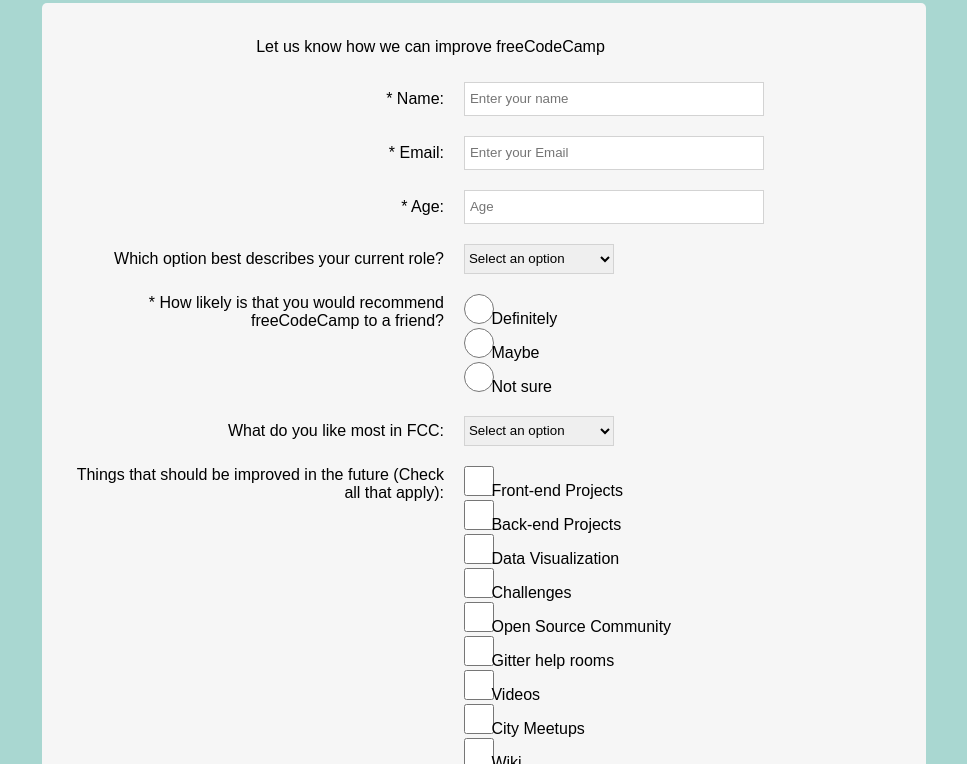
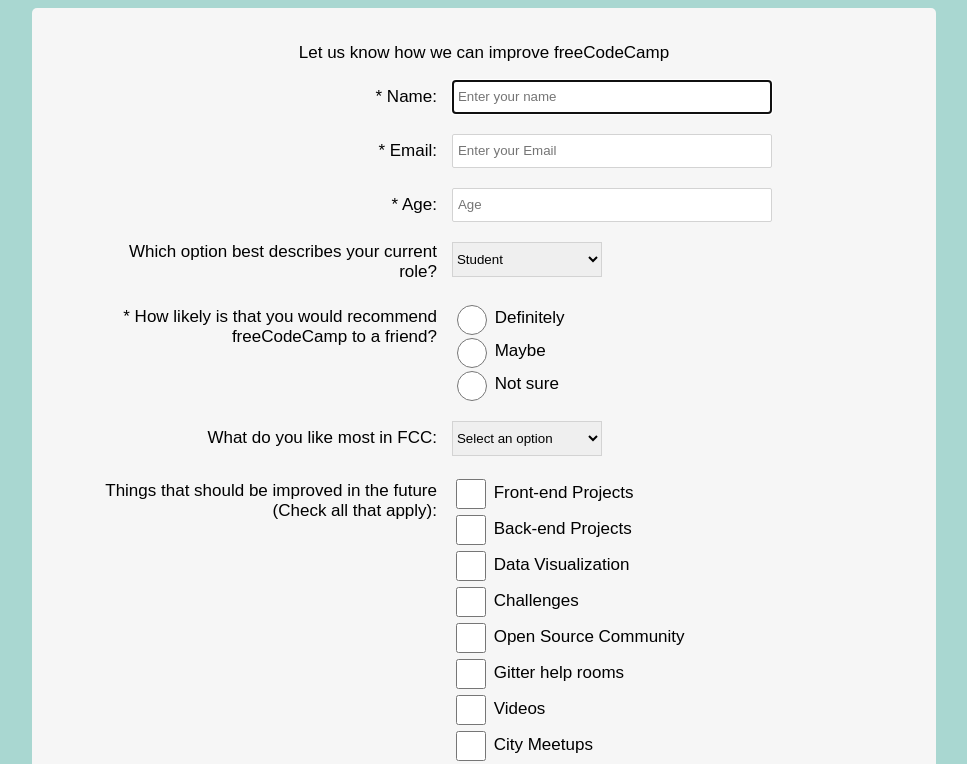
Before and after one commit to sergeialimov/survey-form, a plain HTML site: page index.html in a window 1280 px wide. Shown: the part 77-841 px from the top of the page, without its empty margins (156-1123 px from the left). Drawn offline with Linux system fonts and the light colour scheme.

Commit message:
wrap form elements with divs

```diff
--- a/index.html
+++ b/index.html
@@ -10,42 +10,64 @@
       <form id="survey-form">
         <p id="description">Let us know how we can improve freeCodeCamp</p>
         <div id="form-body">
+          <div class="labels">
             <label for="name">* Name:</label>
-          <input type="text" id="name" placeholder="Enter your name" required size="45">
-
+          </div>
+          <div class="right-tab">
+            <input autofocus type="text" id="name" placeholder="Enter your name" required size="45">
+          </div>
+          <div class="labels">
             <label for="email">* Email:</label>
+          </div>
+          <div class="right-tab">
             <input type="email" id="email" placeholder="Enter your Email" required size="145">
-
+          </div>
+          <div class="labels">
             <label for="age">* Age:</label>
+          </div>
+          <div class="right-tab">
             <input type="number" id="age" placeholder="Age" required size="45">
-
+          </div>
+          <div class="labels">
             <label for "role">Which option best describes your current role?</label>
+          </div>
+          <div class="right-tab">
             <select id="role">
-            <option value="select-an-option" selected disabled>Select an option</option>
-            <option value="student">Student</option>
+              <option value="select-an-option" disabled>Select an option</option>
+              <option value="student" selected>Student</option>
               <option value="fullTimeJob">Full time job</option>
               <option value="fullTimeLearner">Full time learner</option>
               <option value="preferNotToSay">Prefer not to say</option>
               <option value="other">Other</option>
             </select>
-
+          </div>
+          <div class="labels labels-align-top">
             <label id="recommendation-label">* How likely is that you would recommend freeCodeCamp to a friend?</label>
+          </div>
+          <div class="right-tab">
             <div class="radio-group">
-            <div class="radio">
+              <div class="radio-item">
+                <label class="radio-label" for="recommendation">
                   <input class="radio-input" id="definitely" type="radio" name="recommendation">
-              <label class="radio-label" for="recommendation">Definitely</label>
+                    Definitely
+                </label>
               </div>
-            <div class="radio">
-              <input class="radio-input" id="maybe" type="radio" name="recommendation">
-              <label class="radio-label" for="recommendation">Maybe</label>
+              <div class="radio-item">
+                <label class="radio-label" for="recommendation"><input class="radio-input" id="maybe" type="radio" name="recommendation">
+                  Maybe
+                </label>
               </div>
-            <div class="radio">
-              <input class="radio-input" id="notSure" type="radio" name="recommendation">
-              <label class="radio-label" for="recommendation">Not sure</label>
+              <div class="radio-item">
+                <label class="radio-label" for="recommendation"><input class="radio-input" id="notSure" type="radio" name="recommendation">
+                  Not sure
+                </label>
               </div>
             </div>
-
+          </div>
+          <div class="labels">
             <label for "role">What do you like most in FCC:</label>
+          </div>
+          <div class="right-tab">
             <select id="like" value="Select an option">
               <option value="select-an-option" selected disabled>Select an option</option>
               <option value="challenges">Challenges</option>
@@ -53,8 +75,11 @@
               <option value="community">Community</option>
               <option value="open-source">Open Source</option>
             </select>
-
+          </div>
+          <div class="labels labels-align-top">
             <label id="recommendation-label">Things that should be improved in the future (Check all that apply):</label>
+          </div>
+          <div class="right-tab">
             <div class="radio-group">
               <div class="radio">
                 <input class="radio-input" id="front-end-projects" type="checkbox" name="improve">
@@ -99,19 +124,18 @@
                 <label class="radio-label" for="improve">Forum</label>
               </div>
             </div>
+          </div>
+          <div class="labels labels-align-top">
             <label id="recommendation-label">Any Comments or Suggestions?</label>
+          </div>
+          <div class="right-tab">
             <textarea name="comment" rows="6" cols="10">Enter your comment here...</textarea>
           </div>
-        <div class="wrapper">
+        </div>
+        <div class="button-div">
           <button class="button" type="submit" >Submit</button>
         </div>
       </form>
     </main>
   </body>
 </html>
-
-
-
-<!-- <label id="recommendation-dropdown" for="recommendation">
-  <input id="notSure" type="radio" name="recommendation">Not sure
-</label> -->
--- a/styles.css
+++ b/styles.css
@@ -1,6 +1,8 @@
 body {
   background-color: #a9d7d1;
   font-family: sans-serif;
+  font-size: 17px;
+  font-weight: 300;
 }
 
 #title {
@@ -12,100 +14,117 @@ body {
   border-radius: 5px;
   max-width: 900px;
   max-width: 70%;
-  height: 1000px;
+  max-height: 1300px;
   margin: auto;
+  padding: 20px 10px 20px 10px;
 }
 
 #description {
-  padding-top: 35px;
-  padding-left: 35px;
   text-align: center;
+  margin: auto;
   max-width: 80%;
+  margin-top: 15px;
+  /* margin-bottom: 15px; */
+  margin-bottom: 1em;
 }
 
 #form-body {
   margin-top: -10px;
   display: grid;
-  grid-template-columns: repeat(2, minmax(200px, 1fr));
-  grid-column-gap: 0px;
+  grid-template-columns: 5fr 6fr;
+  grid-column-gap: 15px;
   align-items: center;
 }
 
-label {
+.labels {
+  /* align-self: right; */
   text-align: right;
-  margin-right: 40px;
+
+  margin-left:auto;
+  margin-right:0;
+
+  margin-top: 10px;
+  margin-bottom: 10px;
+  width: 85%;
+}
+
+.labels-align-top {
+  align-self: flex-start;
+  padding-top: 5px;
+}
+
+.right-tab {
+  align-self: flex-start;
+  margin-top: 10px;
+  margin-bottom: 10px;
+}
+
+.radio-group {
+  margin-top: 0px;
+  /* padding-top: -5px; */
+  align-self: flex-start;
+  /* vertical-align: top; */
+}
+
+.radio-label {
+  /* vertical-align: middle; */
   margin-top: 20px;
-  /* max-width: 50%; */
-  margin-left: 20px;
+}
 
+.radio-item {
+  /* margin-top: -20px; */
+}
+
+.radio-input {
+  /* margin-left: -10px; */
+  padding-left: -10px;
+  /* margin-top: 10px; */
+  padding-top: 0px;
+  vertical-align: middle;
 }
 
 input {
-  align-self: center;
-  margin-top: 20px;
-  margin-left: -20px;
   text-align: left;
   height: 30px;
   width: 65%;
   border-color: lightgray;
   border-style: solid;
   border-width: thin;
+  border-radius: 2px;
   padding-left: 5px;
   padding-right: 5px;
 }
 
 select {
-  margin-left: -20px;
-  margin-top: 20px;
+  /* margin-top: 10px; */
+  /* margin-bottom: 10px; */
   width: 10%;
-  height: 30px;
+  height: 35px;
   min-width: 150px;
   border-color: lightgray;
 }
 
 input[type="radio"] {
-  margin-left: -20px;
-  width: 30px;
+  width: 30px
+  /* width: 100%; */
+  /* height: 2em; */
+  /* margin-top: 5px; */
 }
 
 input[type="checkbox"] {
-  margin-left: -20px;
   width: 30px;
-}
-
-.radio-group {
-  margin-top: 20px;
-}
-
-/* #recommendation-dropdown { */
-.radio-label {
-  margin-left: -10px;
-  align-self: start;
-}
-
-.radio {
-  margin-top: -20px;
-  align-self: start ;
-}
-
-.radio-input {
-  /* align-self: end; */
-}
-
-#recommendation-label {
-  align-self: start;
 }
 
 textarea {
   width: 70%;
   margin-top: 20px;
-  margin-left: -20px;
   padding: 5px 5px 5px 5px;
   border-color: lightgray;
+  border-radius: 2px;
   color: gray;
 }
 
-.wrapper {
+.button-div {
   text-align: center;
 }
 
@@ -118,17 +137,13 @@ textarea {
   font-size: 18px;
   color: white;
   border-style: none;
-
-  /* position: absolute; */
-  /* top: 50%; */
-  /* margin: auto;
-  /* text-align: center; */
-  /* justify-self: center; */
 }
 
 @media (max-width: 500px) {
   #survey-form {
-    max-width: 85%;
+    /* max-width: 85%; */
+    padding-left: 20px;
+    padding-right: 20px;
   }
 
   #form-body {
@@ -142,20 +157,14 @@ textarea {
 
   label {
     text-align: left;
-    margin-left: 20px;
     margin-top: 20px;
   }
 
-  input {
-    margin-left: 20px;
+  .radio-item {
+    margin-top: -20px;
   }
 
-  select {
-    margin-left: 20px;
-  }
-
-  .radio {
-    margin-left: 40px;
-    margin-top: -20px;
+  textarea {
+    margin-top: 20px;
   }
 }
```
Lines whose indentation alone changed are shown as unchanged.
